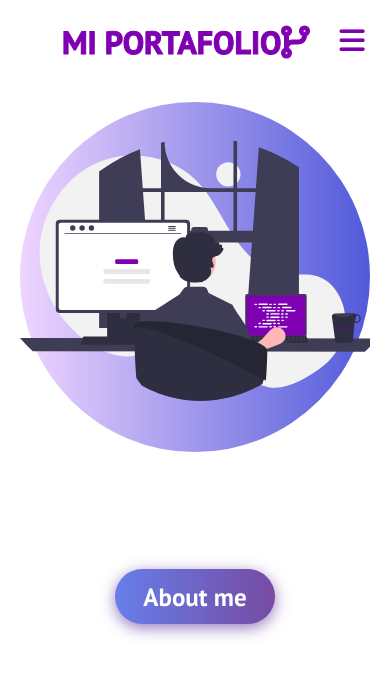
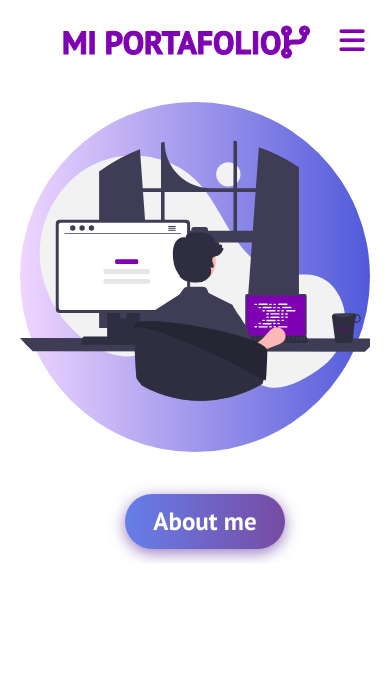
Before and after one commit to Paolollch/miportafolio, a React (Create React App) app: page / in a window 390 px wide. Shown: the top 676 px of the page. Built offline with nearby package versions, Linux system fonts and the light colour scheme.

Commit message:
Hola Dios, soy yo de nuevo

```diff
--- a/src/components/Slider/Slider.css
+++ b/src/components/Slider/Slider.css
@@ -1,14 +1,14 @@
 .container{
   width:100%;
-  height:100vh;
   /* background-image: linear-gradient(to top, #dfe9f3 0%, white 100%); */
   background-color: #FFF;
   position:absolute;
-  top: 0;
+  /* top: 0;
   left: 0;
   right: 0;
-  bottom: 0;
+  bottom: 0; */
   overflow-y: hidden;
+  align-items: center;
 }
 
 .column{
@@ -47,9 +47,10 @@
 }
 
 .bottom{
-  height: 50%;
+  height: 90px;
   width: 100%;
   display: flex;
+  padding-left: 20PX;
 }
 
 @media(max-width: 1250px) {
@@ -69,11 +70,11 @@
     display: flex;
     align-items: center;
     justify-content: center;
+    padding-top: unset;
   }
 
   .container{
-    height: 0;
-    min-height: 100% !important;
+
   }
 
   .circle{
@@ -83,12 +84,11 @@
   }
 
   .bottom{
-    height: 50%;
+    height: 100px;
     width: 100%;
     display: flex;
     align-items: center;
     justify-content: center;
-    padding-bottom: 30px;
   }
 
 
--- a/src/pages/Aboutme/Aboutme.css
+++ b/src/pages/Aboutme/Aboutme.css
@@ -66,6 +66,10 @@
   }
 
 
+  .buttonMySkills{
+    margin-bottom: 20px;
+  }
+
   /* @media(max-width: 960px) {
     .containerAbout{
       top: 90px;
--- a/src/pages/Aboutme/Aboutme.js
+++ b/src/pages/Aboutme/Aboutme.js
@@ -19,7 +19,9 @@ export function Aboutme(){
                         "Lorem ipsum dolor sit amet, consectetur adipiscing elit, sed do eiusmod tempor incididunt ut labore et dolore magna aliqua. Ut enim ad minim veniam, quis nostrud exercitation ullamco laboris nisi ut aliquip ex ea commodo consequat. Duis aute irure dolor in reprehenderit in voluptate velit esse cillum dolore eu fugiat nulla pariatur. Excepteur sint occaecat cupidatat non proident, sunt in culpa qui officia deserunt mollit anim id est laborum."
                         </p>
                     </div>
-                    <ButtonSlider>My skills</ButtonSlider>
+                    <div className="buttonMySkills">
+                        <ButtonSlider>My skills</ButtonSlider>
+                    </div>
                 </div>
             </div>
         </>
--- a/src/pages/Contact/Contact.css
+++ b/src/pages/Contact/Contact.css
@@ -1,7 +1,7 @@
 
-body .containerContact{
+.containerContact{
     width:100%;
-    min-height:calc(90.71%);
+    min-height: 100%;
     background-color: #4158D0;
     background-image: linear-gradient(43deg, #4158D0 0%, #C850C0 46%, #FFCC70 100%);
     position:absolute;
@@ -116,6 +116,7 @@ p{
         /* position: absolute;
         top: 90px; */
         /* padding-top: 90px; */
+        height: unset;
     }
 
     .containerForm{
```
